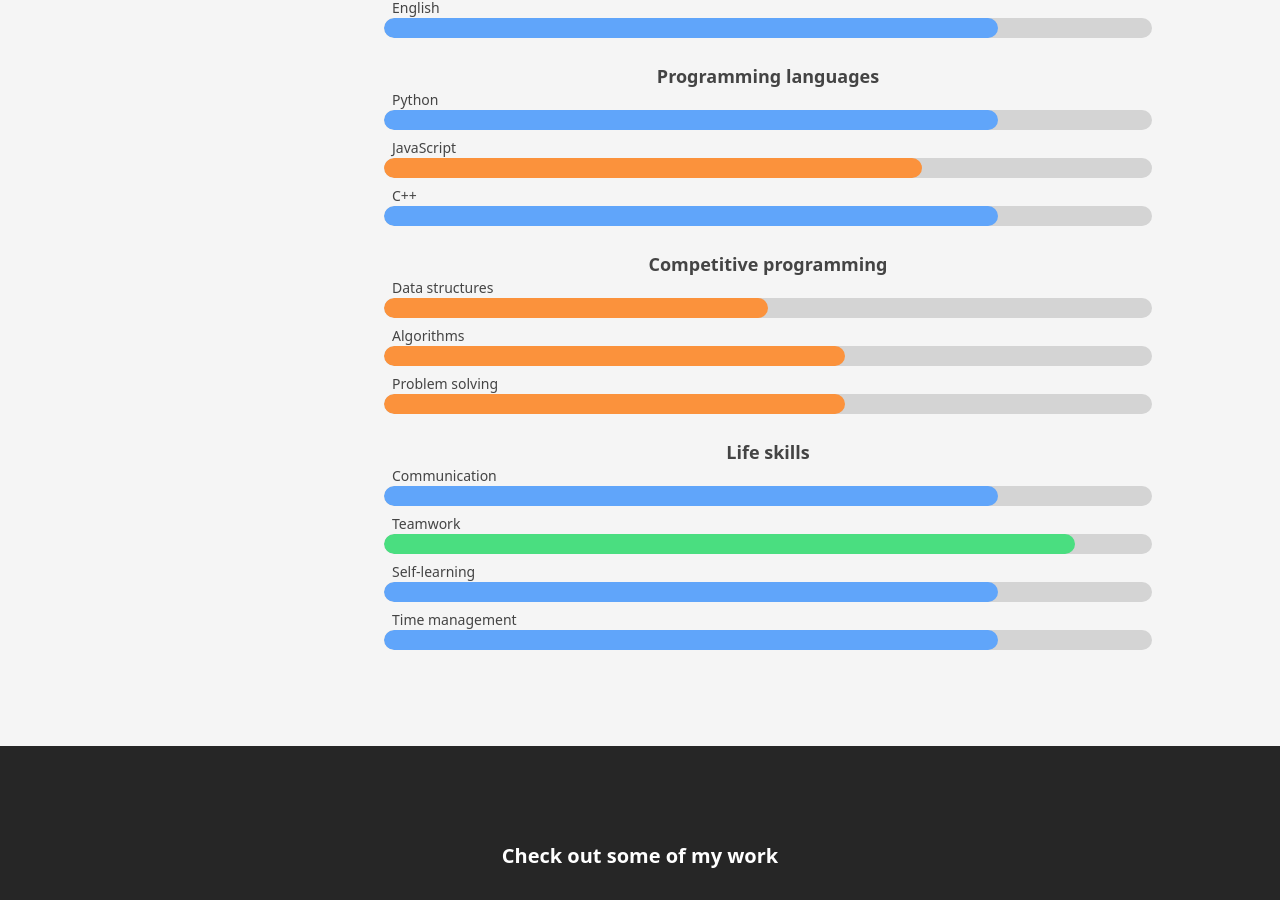
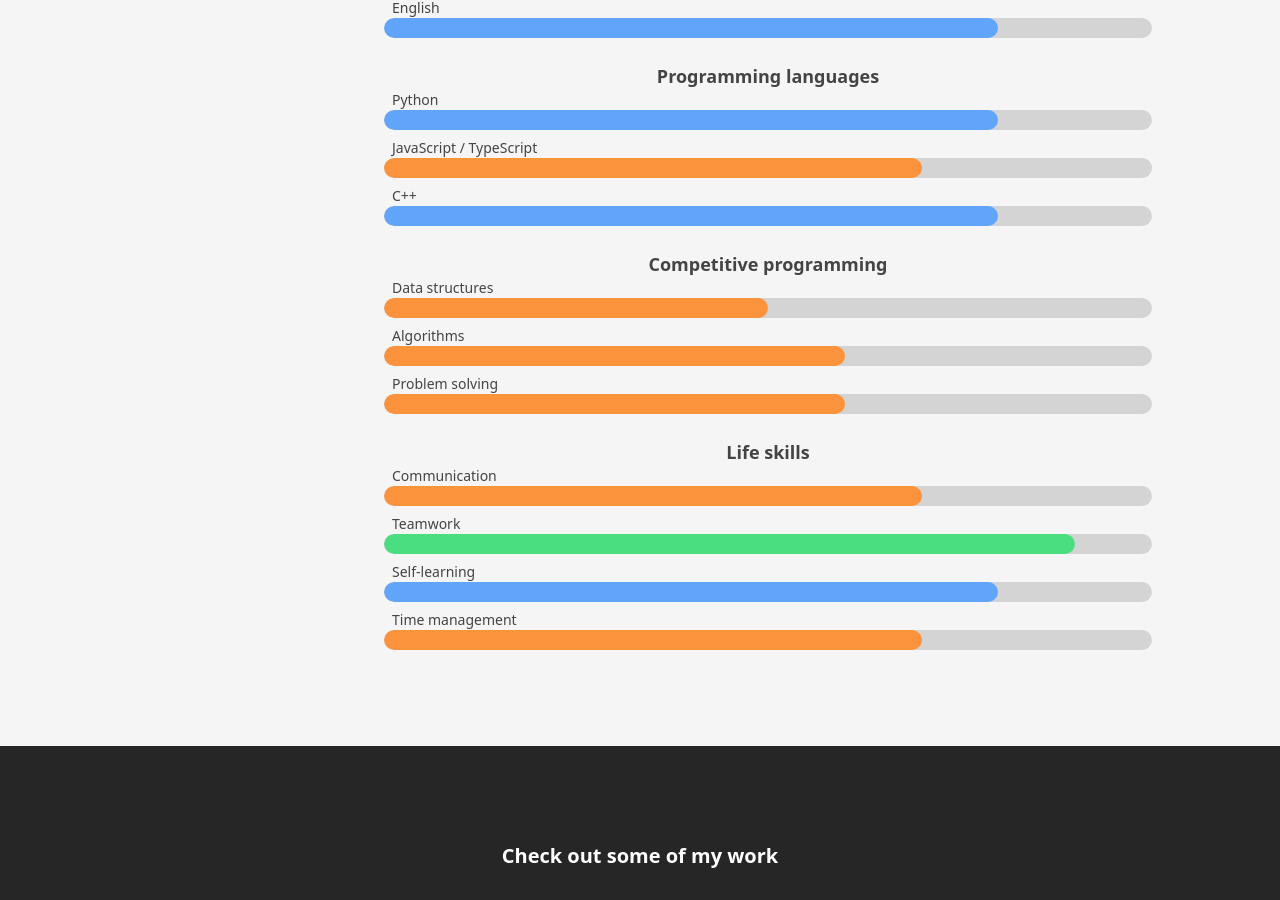
Before and after one commit to AKT311209/OnlineProfile, a Next.js app: page / in a window 1280 px wide. Shown: the part 2122-3022 px from the top of the page. Built offline with nearby package versions, Linux system fonts and the light colour scheme.

Commit message:
Update skill names and adjust levels and colors for consistency

```diff
--- a/src/data/data.tsx
+++ b/src/data/data.tsx
@@ -123,7 +123,7 @@ export const skills: SkillGroup[] = [
         color: 'bg-blue-400',
       },
       {
-        name: 'JavaScript',
+        name: 'JavaScript / TypeScript',
         level: 7,
         color: 'bg-orange-400',
       },
@@ -159,8 +159,8 @@ export const skills: SkillGroup[] = [
     skills: [
       {
         name: 'Communication',
-        level: 8,
-        color: 'bg-blue-400',
+        level: 7,
+        color: 'bg-orange-400',
       },
       {
         name: 'Teamwork',
@@ -174,8 +174,8 @@ export const skills: SkillGroup[] = [
       },
       {
         name: 'Time management',
-        level: 8,
-        color: 'bg-blue-400',
+        level: 7,
+        color: 'bg-orange-400',
       },
     ],
   },
```
